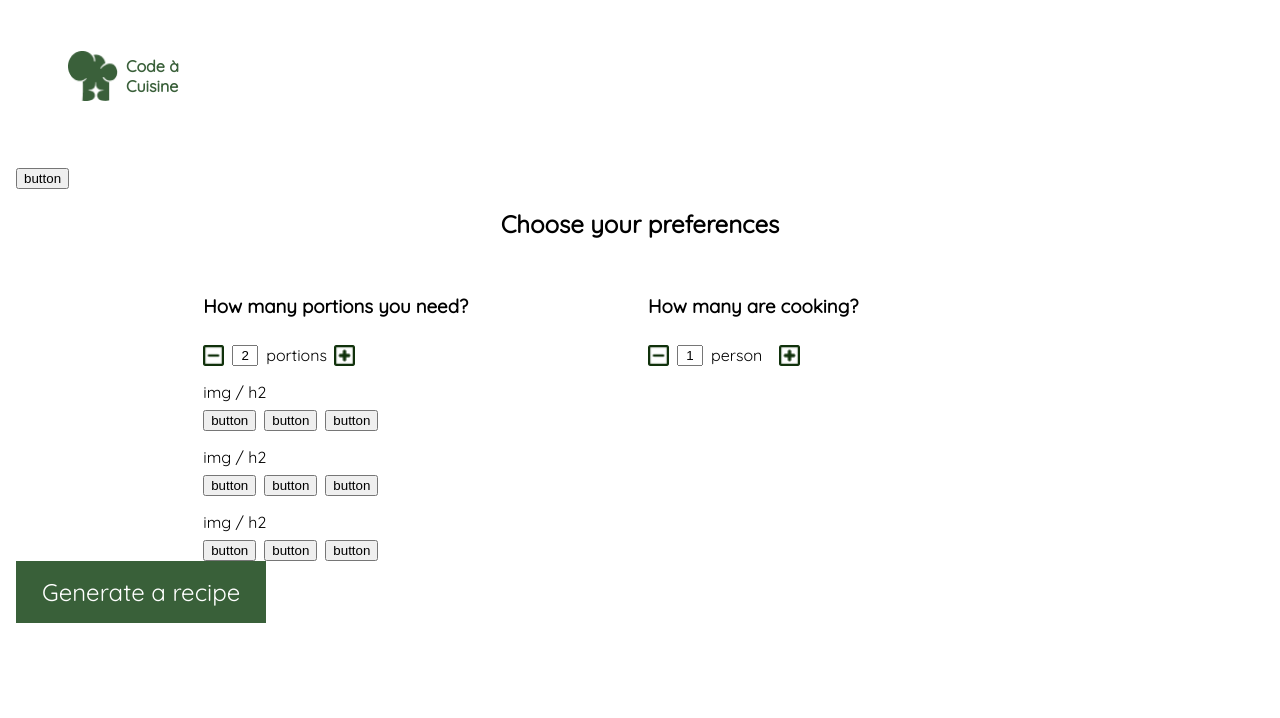
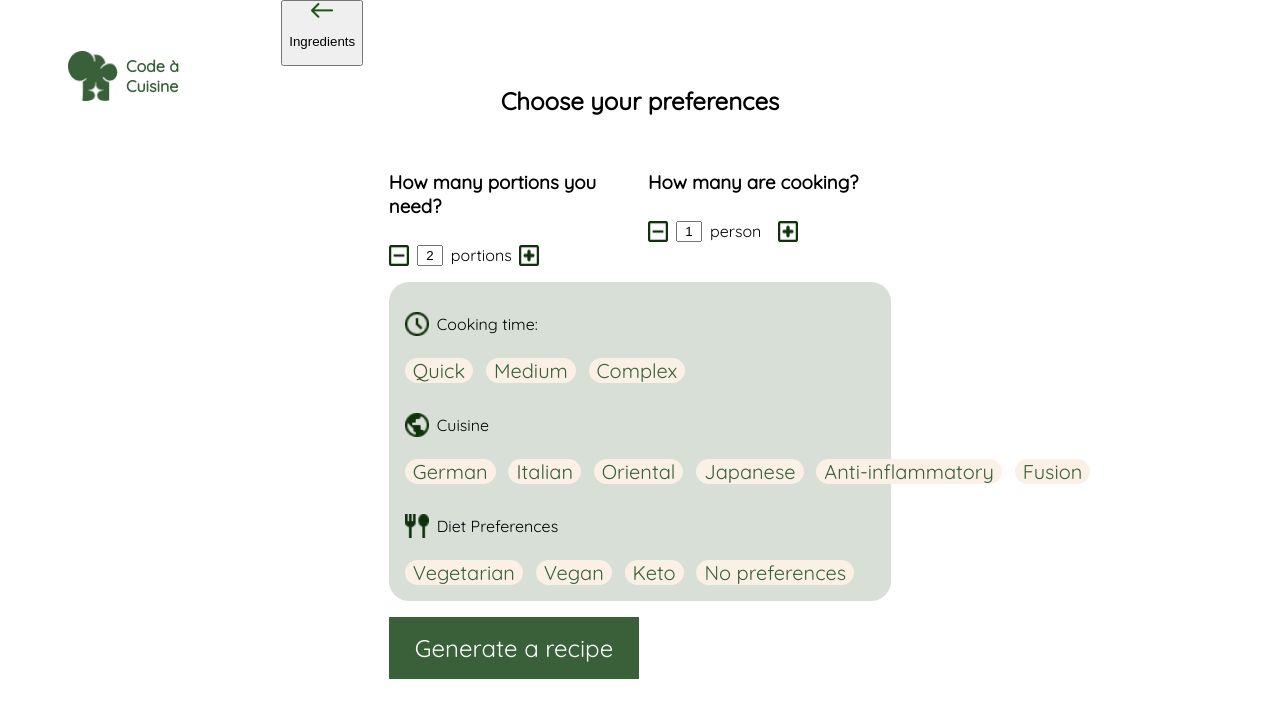
Before and after one commit to Stephan-Steiner-Dev/code-a-cuisine, an Angular app: page /preferences in a window 1280 px wide. Shown: the top 718 px of the page. Built offline with nearby package versions, Linux system fonts and the light colour scheme.

Commit message:
fgfdsgffff44488888gggggg singular
fsdgiofsdgffffffffffffffffffffff

fffff *ndddddddddsgggggsdghsgdhsgdhgggggffffffffffsdfdddddddddddddddddd

```diff
--- a/src/app/preferences/preferences.component.html
+++ b/src/app/preferences/preferences.component.html
@@ -1,8 +1,11 @@
 <section class="page-frame">
-    <div class="top-left-action">
-        <button>button</button>
-
-
+    <div class="center-div">
+        <div>
+            <button class="back-btn" (click)="back()">
+                <img src="assets/images/preferences/arrow.png" alt="back">
+                <p>Ingredients</p>
+            </button>
+        </div>
         <main class="main-content">
             <h1 class="hero-card">
                 Choose your preferences
@@ -23,7 +26,7 @@
                     <h3>How many are cooking?</h3>
                     <div class="amount-fields">
                         <img (click)="minus('persons')" src="assets/images/preferences/minus.png" alt="-">
-                        <input [(ngModel)]="persons" type="number" id="persons">
+                        <input [(ngModel)]="persons" type="number" id="persons" min="1">
                         <label *ngIf="persons < 2" for="persons">person</label>
                         <label *ngIf="persons >= 2" for="persons">persons</label>
                         <img (click)="plus('persons')" src="assets/images/preferences/plus.png" alt="+">
@@ -32,35 +35,18 @@
             </section>
 
             <section class="section-card">
-                <div class="section-row">
-                    <div>img / h2</div>
+                <div *ngFor="let item of dataService.preferenceData.sections" class="section-row">
+                    <div><img src="{{item.image}}" alt="icon">
+                        <p>{{item.headline}}</p>
+                    </div>
                     <div class="row-buttons">
-                        <button>button</button>
-                        <button>button</button>
-                        <button>button</button>
-                    </div>
-                </div>
-
-                <div class="section-row">
-                    <div>img / h2</div>
-                    <div class="row-buttons">
-                        <button>button</button>
-                        <button>button</button>
-                        <button>button</button>
-                    </div>
-                </div>
-
-                <div class="section-row">
-                    <div>img / h2</div>
-                    <div class="row-buttons">
-                        <button>button</button>
-                        <button>button</button>
-                        <button>button</button>
+                        <input *ngFor="let item of dataService.preferenceData[item.key]" type="button" [value]="item"
+                            [class.active]="isSelected(selectedCookingTimes, item)"
+                            (click)="toggleSelection(selectedCookingTimes, item)">
                     </div>
                 </div>
             </section>
+            <app-button class="generate-btn" (click)="generateRecipe()" text="Generate a recipe"></app-button>
         </main>
-
-        <app-button text="Generate a recipe"></app-button>
     </div>
 </section>
--- a/src/app/preferences/preferences.component.scss
+++ b/src/app/preferences/preferences.component.scss
@@ -1,9 +1,8 @@
 .page-frame {
     display: flex;
-    flex-direction: column;
+    justify-content: center;
     min-height: 100vh;
-    padding: 1rem;
-    margin-top: 151.34px;
+    width: 100&;
 }
 
 .header-bar {
@@ -44,17 +43,35 @@
     display: flex;
     flex-direction: column;
     gap: 1rem;
+    padding: 16px;
+    box-sizing: border-box;
+    background-color: #d7dfd7;
+    border-radius: 20px;
 }
 
 .section-row {
     display: flex;
     flex-direction: column;
     gap: 0.5rem;
+
+    >div:nth-child(1) {
+        display: flex;
+        align-items: center;
+
+        >img {
+            width: 24px;
+            height: 24px;
+        }
+
+        >p {
+            margin-left: 8px;
+        }
+    }
 }
 
 .row-buttons {
     display: flex;
-    gap: 0.5rem;
+    gap: 0.8rem;
     align-items: center;
 }
 
@@ -75,11 +92,33 @@ input[type=number]::-webkit-outer-spin-button {
     margin: 0;
 }
 
+input[type=button] {
+    border-radius: 30px;
+    border: none;
+    padding: 0 8px;
+    font-family: 'quicksand';
+    font-size: 20px;
+    font-weight: 500;
+    color: #396039;
+    background-color: #faf0e6;
+    cursor: pointer;
+    transition: all 0.2s ease-in-out;
+
+    &.active {
+        background-color: #3d8c40;
+        color: #fff;
+    }
+
+    &:hover {
+        transform: scale(1.03);
+    }
+}
+
 .amount-fields {
     width: 100%;
     display: flex;
 
-    >img{
+    >img {
         cursor: pointer;
 
         &:hover {
@@ -92,7 +131,7 @@ input[type=number]::-webkit-outer-spin-button {
         margin-right: 8px;
     }
 
-    >label{
+    >label {
         padding: 0 8px;
         width: 60px;
     }
--- a/src/app/preferences/preferences.component.ts
+++ b/src/app/preferences/preferences.component.ts
@@ -2,6 +2,8 @@ import { CommonModule } from '@angular/common';
 import { Component } from '@angular/core';
 import { FormsModule } from "@angular/forms";
 import { ButtonComponent } from '../shared/button/button.component';
+import { Router } from '@angular/router';
+import { DataService } from '../shared/service/data.service';
 
 @Component({
   selector: 'app-preferences',
@@ -11,8 +13,39 @@ import { ButtonComponent } from '../shared/button/button.component';
   styleUrl: './preferences.component.scss'
 })
 export class PreferencesComponent {
+  selectedCookingTimes: string[] = [];
+  selectedCuisines: string[] = [];
+  selectedDiets: string[] = [];
+
+  constructor(private router: Router, public dataService: DataService) {}
+
   portions: number = 2;
   persons: number = 1;
+
+  generateRecipe() {
+
+  }
+
+  toggleSelection(array: string[], value: string) {
+    const index = array.indexOf(value);
+    if (index === -1) {
+      array.push(value);
+    } else {
+      array.splice(index, 1);
+    }
+  }
+
+  isSelected(array: string[], value: string): boolean {
+    return array.includes(value);
+  }
+
+  submitPreferences() {
+    console.log({
+      cookingTime: this.selectedCookingTimes,
+      cuisine: this.selectedCuisines,
+      diet: this.selectedDiets
+    });
+  }
 
   minus(unit:string) {
     if(unit === 'portions'){
@@ -29,4 +62,8 @@ export class PreferencesComponent {
       this.persons++
     }
   }
+
+  back() {
+    this.router.navigate(['/select-ingredients'])
+  }
 }
--- /dev/null
+++ b/src/app/shared/service/data.service.ts
@@ -0,0 +1,31 @@
+import { Injectable } from '@angular/core';
+
+export type PreferenceKey = 'cookingTime' | 'cuisine' | 'dietPreferences';
+
+export interface PreferenceSection {
+  key: PreferenceKey;
+  headline: string;
+  image: string;
+}
+
+@Injectable({
+  providedIn: 'root'
+})
+export class DataService {
+
+  preferenceData: {
+    sections: PreferenceSection[];
+    cookingTime: string[];
+    cuisine: string[];
+    dietPreferences: string[];
+  } = {
+      sections: [
+        { key: 'cookingTime', headline: 'Cooking time:', image: 'assets/images/preferences/clock.png' },
+        { key: 'cuisine', headline: 'Cuisine', image: 'assets/images/preferences/world.png' },
+        { key: 'dietPreferences', headline: 'Diet Preferences', image: 'assets/images/preferences/fork_spoon.png' }
+      ],
+      cookingTime: ['Quick', 'Medium', 'Complex'],
+      cuisine: ['German', 'Italian', 'Oriental', 'Japanese', 'Anti-inflammatory', 'Fusion'],
+      dietPreferences: ['Vegetarian', 'Vegan', 'Keto', 'No preferences']
+    };
+}
```
Also changed, not shown: src/assets/images/preferences/arrow.png (added), 1 other file (tests, documents, lock files or other folders).
